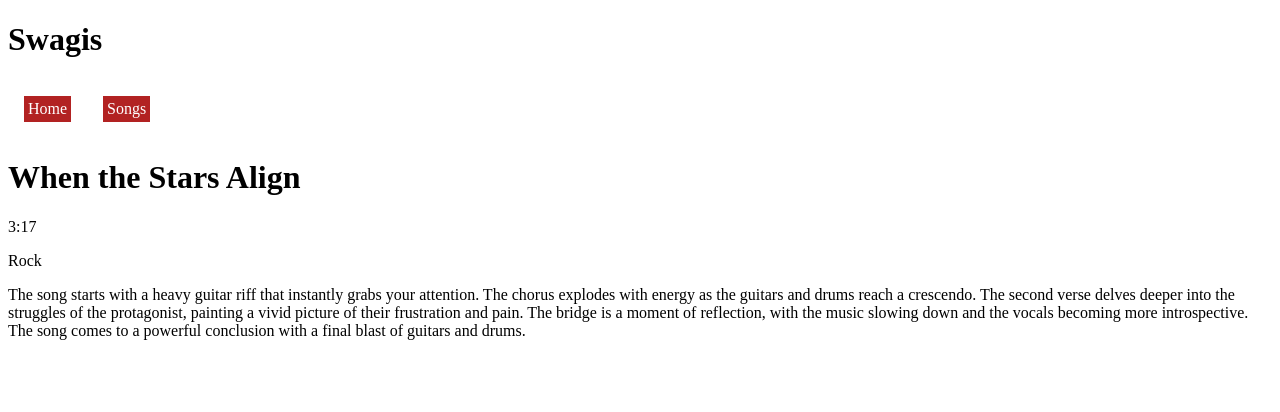
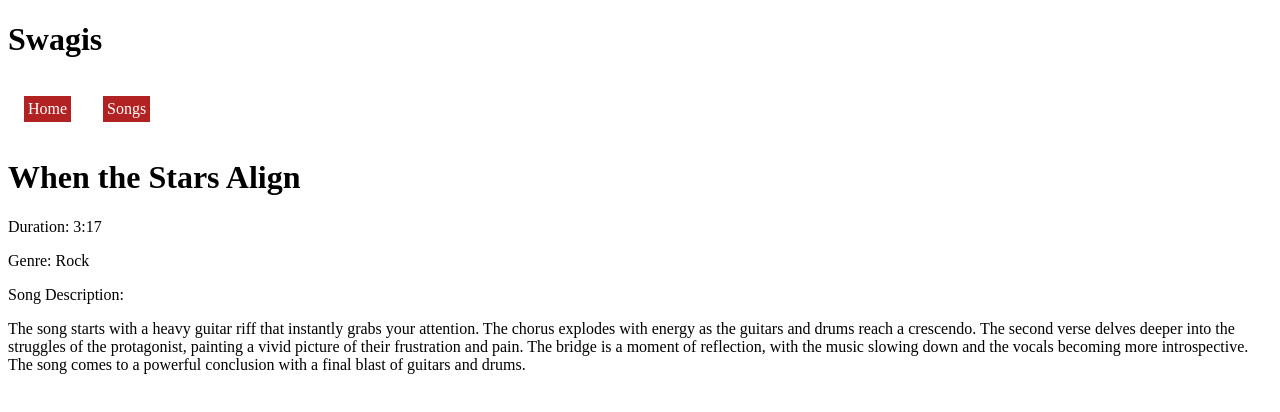
Before and after one commit to jesseilc123/phase-2-project, a React (Create React App) app: page /songslist/1 in a window 1280 px wide. Shown: the top 412 px of the page. Built offline with nearby package versions, Linux system fonts and the light colour scheme; data requests are answered from the project's data file.

Commit message:
Fixed some styling issues regarding the songs

```diff
--- a/src/components/SongDetail.js
+++ b/src/components/SongDetail.js
@@ -19,8 +19,9 @@ function SongDetail () {
     return (
         <div>
             <h1>{name}</h1>
-            <p>{duration}</p>
-            <p>{genre}</p>
+            <p>Duration: {duration}</p>
+            <p>Genre: {genre}</p>
+            <p>Song Description:</p>
             <p>{description}</p>
         </div>
     );
--- a/src/components/SongItem.js
+++ b/src/components/SongItem.js
@@ -5,8 +5,8 @@ function SongItem( { id, name, duration, genre } ) {
     return (
         <div>
             <h2>{name}</h2>
-            <p>{genre}</p>
-            <p>{duration}</p>
+            <p>Duration: {duration}</p>
+            <p>Genre: {genre}</p>
             <Link to={`/songslist/${id}`}>See more</Link>
         </div>
     );
```
